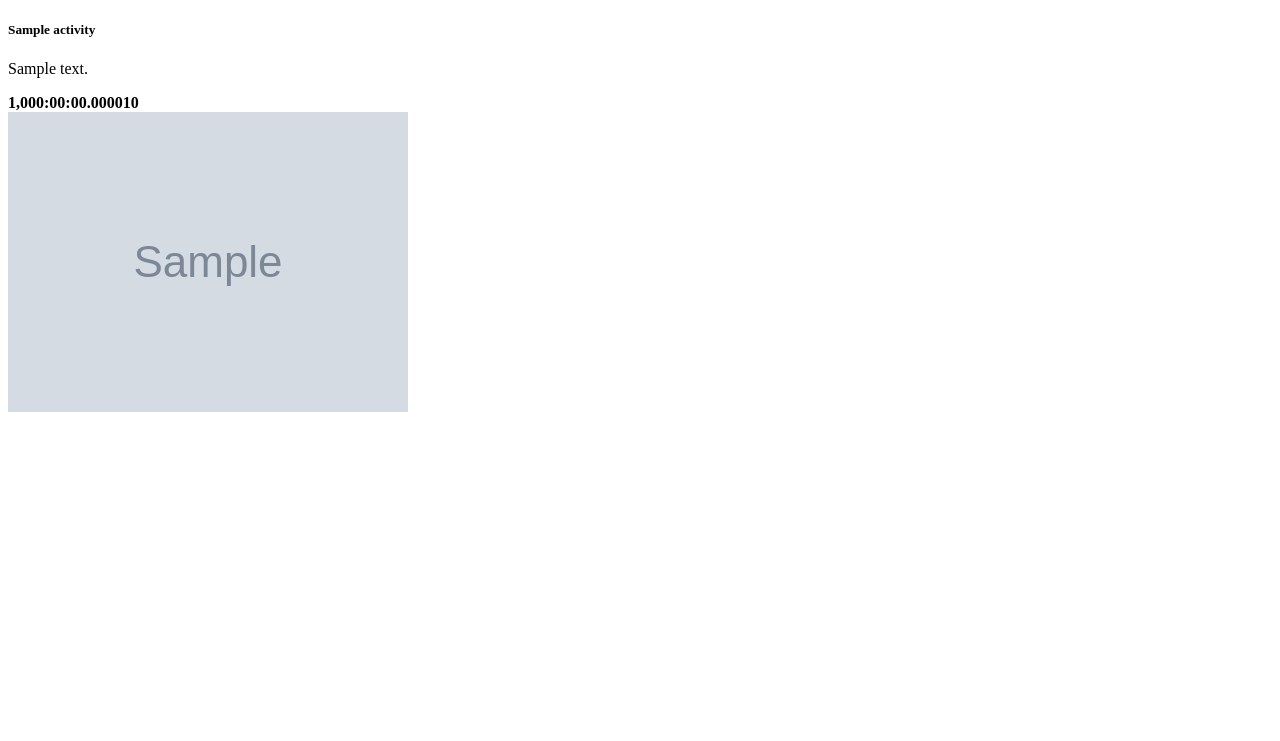
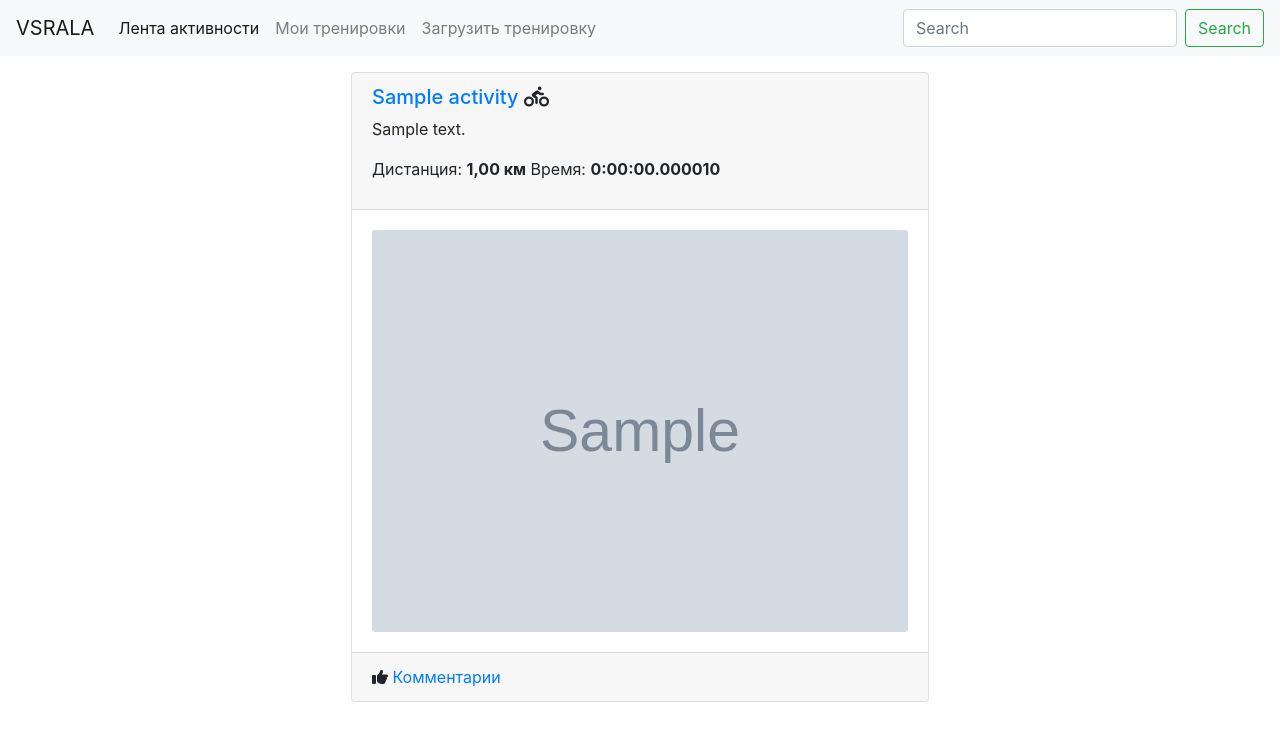
Before and after one commit to thrashches/vsrala, a Django app: page / in a window 1280 px wide. Shown: the top 741 px of the page. Run offline with Django 4.2, Linux system fonts and the light colour scheme; a user stored in the database is signed in; tables that the repository leaves empty hold one stand-in row (values such as "Sample post"); grey boxes marked "Sample" are stand-in pictures.

Commit message:
Немного дизайна, моделек. Лента новостей. Рисование на карте.

```diff
--- a/activities/models.py
+++ b/activities/models.py
@@ -1,4 +1,10 @@
+import folium
+import gpxpy
+import io
+
+from PIL import Image
 from django.db import models
+
 from django.contrib.auth import get_user_model
 from datetime import timedelta, time
 
@@ -30,7 +36,15 @@ class Activity(models.Model):
                                       blank=True, null=True,
                                       on_delete=models.SET_NULL, verbose_name='тип тренировки')
     duration = models.DurationField(default=timedelta(minutes=0, seconds=0), verbose_name='продолжительность')
+    duration_active = models.DurationField(default=timedelta(minutes=0, seconds=0),
+                                           blank=True, null=True,
+                                           verbose_name='время в движении')
     distance = models.DecimalField(default=0.00, max_digits=10, decimal_places=2, verbose_name='дистанция')
+    avg_speed = models.DecimalField(default=0.00,
+                                    blank=True, null=True, max_digits=10, decimal_places=2,
+                                    verbose_name='средняя скорость')
+    max_speed = models.DecimalField(default=0.00, blank=True, null=True, decimal_places=2, max_digits=10,
+                                    verbose_name='максимальная скорость')
     created_at = models.DateTimeField(auto_now_add=True, verbose_name='дата загрузки')
     started_at = models.DateTimeField(verbose_name='время начала тренировки')
     track_file = models.FileField(blank=True, null=True, upload_to='activities', verbose_name='файл тренировки')
@@ -41,6 +55,7 @@ class Activity(models.Model):
     def save(
             self, force_insert=False, force_update=False, using=None, update_fields=None
     ):
+        create = not self.pk
         if self.title == '' or self.title is None:
             if time(hour=5) <= self.started_at.time() <= time(hour=12):
                 self.title = 'Утренняя тренировка'
@@ -53,3 +68,30 @@ class Activity(models.Model):
                 self.title = 'Ночная тренировка'
         super(Activity, self).save(force_insert=force_insert, force_update=force_update, using=using,
                                    update_fields=update_fields)
+
+        if create and self.track_file:
+            print(self.track_file.path)
+            gpx_file = open(self.track_file.path, 'r')
+            gpx = gpxpy.parse(gpx_file)
+
+            # TODO: Этот кусок рисует точки на карте, а потом рендерит в картинку. Его потом сделаем как микросервис
+            # points = []
+            # for track in gpx.tracks:
+            #     for segment in track.segments:
+            #         for point in segment.points:
+            #             points.append(tuple([point.latitude, point.longitude]))
+            # latitude = sum(p[0] for p in points) / len(points)
+            # longitude = sum(p[1] for p in points) / len(points)
+            # folium_map = folium.Map(location=[latitude, longitude], zoom_start=10)
+            # folium.PolyLine(points, color="red", weight=2.5, opacity=1).add_to(folium_map)
+            # img = folium_map._to_png(5)
+            # output = Image.open(io.BytesIO(img))
+            moving_data = gpx.get_moving_data()
+            self.max_speed = moving_data.max_speed
+            self.avg_speed = (moving_data.moving_distance / 1000) / (moving_data.moving_time / 3600)
+            self.distance = moving_data.moving_distance / 1000
+            self.duration = timedelta(seconds=(moving_data.moving_time + moving_data.stopped_time))
+            self.duration_active = timedelta(seconds=moving_data.moving_time)
+            super(Activity, self).save(force_insert=force_insert, force_update=force_update, using=using,
+                                       update_fields=update_fields)
+            # output.save('media/pictures/test.png')
--- a/vsrala/settings.py
+++ b/vsrala/settings.py
@@ -15,6 +15,7 @@ from pathlib import Path
 # Build paths inside the project like this: BASE_DIR / 'subdir'.
 BASE_DIR = Path(__file__).resolve().parent.parent
 
+os.environ['PATH'] = os.environ.get('PATH') + os.pathsep + str(BASE_DIR)
 
 # Quick-start development settings - unsuitable for production
 # See https://docs.djangoproject.com/en/4.0/howto/deployment/checklist/
--- a/webinterface/templates/base.html
+++ b/webinterface/templates/base.html
@@ -1,11 +1,26 @@
 <!DOCTYPE html>
 <html lang="en">
 <head>
-    <meta charset="UTF-8">
+    <!-- Required meta tags -->
+    <meta charset="utf-8">
+    <meta name="viewport" content="width=device-width, initial-scale=1, shrink-to-fit=no">
+
+    <!-- Bootstrap CSS -->
+    <link rel="stylesheet" href="https://cdnjs.cloudflare.com/ajax/libs/font-awesome/6.0.0/css/all.min.css" integrity="sha512-9usAa10IRO0HhonpyAIVpjrylPvoDwiPUiKdWk5t3PyolY1cOd4DSE0Ga+ri4AuTroPR5aQvXU9xC6qOPnzFeg==" crossorigin="anonymous" referrerpolicy="no-referrer" />
+    <link rel="stylesheet" href="https://cdn.jsdelivr.net/npm/bootstrap@4.3.1/dist/css/bootstrap.min.css" integrity="sha384-ggOyR0iXCbMQv3Xipma34MD+dH/1fQ784/j6cY/iJTQUOhcWr7x9JvoRxT2MZw1T" crossorigin="anonymous">
+
     <title>{% block title %}{% endblock title %}</title>
 </head>
 <body>
+{% include 'includes/navbar.html' %}
 {% block content %}
 {% endblock content %}
+
+<!-- Optional JavaScript -->
+    <!-- jQuery first, then Popper.js, then Bootstrap JS -->
+    <script src="https://code.jquery.com/jquery-3.3.1.slim.min.js" integrity="sha384-q8i/X+965DzO0rT7abK41JStQIAqVgRVzpbzo5smXKp4YfRvH+8abtTE1Pi6jizo" crossorigin="anonymous"></script>
+    <script src="https://cdn.jsdelivr.net/npm/popper.js@1.14.7/dist/umd/popper.min.js" integrity="sha384-UO2eT0CpHqdSJQ6hJty5KVphtPhzWj9WO1clHTMGa3JDZwrnQq4sF86dIHNDz0W1" crossorigin="anonymous"></script>
+    <script src="https://cdn.jsdelivr.net/npm/bootstrap@4.3.1/dist/js/bootstrap.min.js" integrity="sha384-JjSmVgyd0p3pXB1rRibZUAYoIIy6OrQ6VrjIEaFf/nJGzIxFDsf4x0xIM+B07jRM" crossorigin="anonymous"></script>
+
 </body>
 </html>
--- a/webinterface/templates/feed/index.html
+++ b/webinterface/templates/feed/index.html
@@ -4,19 +4,35 @@
 {% endblock title %}
 
 {% block content %}
+    <div class="container col-lg-6">
         {% for activity in page_obj %}
-        <div>
-            <h5>{{ activity.title }}</h5>
+            <div class="card m-3">
+                <div class="card-header">
+                    <h5><a href="{% url 'webinterface:activity_detail' activity.pk %}">{{ activity.title }}</a> <i class="fa-solid fa-person-biking"></i> </h5>
                     <p>{{ activity.description|truncatewords:20 }}</p>
                     <div>
-                <b>{{ activity.distance }}</b><b>{{ activity.duration }}</b>
+                        <p>
+                            Дистанция: <b>{{ activity.distance }} км</b> Время: <b>{{ activity.duration }}</b>
+                        </p>
                     </div>
+                </div>
+                <div class="card-body">
+
+
 
                     {% for media in activity.medias.all %}
                         {% if forloop.first %}
-            <img style="max-width: 500px;" src="{{ media.image.url }}">
+                            <img class="card-img" src="{{ media.image.url }}">
                         {% endif %}
                     {% endfor %}
+
+                </div>
+                <div class="card-footer">
+                    <i class="fa-solid fa-thumbs-up"></i>
+                    <a href="#">Комментарии</a>
+
+                </div>
             </div>
         {% endfor %}
+    </div>
 {% endblock content %}
--- /dev/null
+++ b/webinterface/templates/includes/navbar.html
@@ -0,0 +1,26 @@
+<nav class="navbar navbar-expand-lg navbar-light bg-light">
+    <a class="navbar-brand" href="#">VSRALA</a>
+    <button class="navbar-toggler" type="button" data-toggle="collapse" data-target="#navbarSupportedContent"
+            aria-controls="navbarSupportedContent" aria-expanded="false" aria-label="Toggle navigation">
+        <span class="navbar-toggler-icon"></span>
+    </button>
+
+    <div class="collapse navbar-collapse" id="navbarSupportedContent">
+        <ul class="navbar-nav mr-auto">
+            <li class="nav-item active">
+                <a class="nav-link" href="#">Лента активности <span class="sr-only">(current)</span></a>
+            </li>
+            <li class="nav-item">
+                <a class="nav-link" href="#">Мои тренировки</a>
+            </li>
+            <li class="nav-item">
+                <a class="nav-link" href="#">Загрузить тренировку</a>
+            </li>
+
+        </ul>
+        <form class="form-inline my-2 my-lg-0">
+            <input class="form-control mr-sm-2" type="search" placeholder="Search" aria-label="Search">
+            <button class="btn btn-outline-success my-2 my-sm-0" type="submit">Search</button>
+        </form>
+    </div>
+</nav>
--- a/webinterface/urls.py
+++ b/webinterface/urls.py
@@ -1,9 +1,11 @@
 from django.urls import path
-from .views import FeedView
+from .views import FeedView, test, ActivityDetailView
 
 
 app_name = 'webinterface'
 
 urlpatterns = [
     path('', FeedView.as_view(), name='feed'),
+    path('activities/<int:pk>/', ActivityDetailView.as_view(), name='activity_detail'),
+    path('test/', test)
 ]
--- a/webinterface/views.py
+++ b/webinterface/views.py
@@ -1,8 +1,15 @@
 from django.shortcuts import render
 from django.views.generic.list import ListView
+from django.views.generic.detail import DetailView
+from django.views.generic.edit import CreateView
 from activities.models import Activity
 from django.contrib.auth.mixins import LoginRequiredMixin
 from profiles.models import Follow
+import folium
+from django.http import HttpResponse
+from PIL import Image
+import io
+from activities.utils import get_map
 
 
 class FeedView(LoginRequiredMixin, ListView):
@@ -15,3 +22,35 @@ class FeedView(LoginRequiredMixin, ListView):
         user = self.request.user
         follows = user.follows.all()
         return queryset.filter(profile__in=follows)
+
+
+class ActivityDetailView(LoginRequiredMixin, DetailView):
+    model = Activity
+    template_name = 'activities/detail.html'
+
+    def get_context_data(self, **kwargs):
+        context = super(ActivityDetailView, self).get_context_data(**kwargs)
+        if self.object.track_file:
+            folium_map = get_map(self.object.track_file.path)
+            context['map'] = folium_map
+        return context
+
+
+class ActivityUploadView(LoginRequiredMixin, CreateView):
+    model = Activity
+    template_name = 'activities/upload.html'
+
+
+class ActivityCreateView(LoginRequiredMixin, CreateView):
+    model = Activity
+    template_name = 'activities/create.html'
+
+
+def test(request):
+    start_coords = (46.9540700, 142.7360300)
+    folium_map = folium.Map(location=start_coords, zoom_start=14)
+    img = folium_map._to_png(5)
+    output = Image.open(io.BytesIO(img))
+    output.save('media/pictures/test.png')
+
+    return HttpResponse(folium_map._repr_html_())
```
Also changed, not shown: activities/tests/test_models.py (+5 -1 lines), activities/utils.py (added, +17 -0 lines), requirements.txt (+10 -0 lines), webinterface/templates/activities/create.html (added, +10 -0 lines), webinterface/templates/activities/detail.html (added, +36 -0 lines), webinterface/templates/activities/upload.html (added, +10 -0 lines), Readme.md (added), activities/migrations/0005_activity_avg_speed_activity_duration_active_and_more.py (added), 1 other file. Lines whose indentation alone changed are shown as unchanged.
